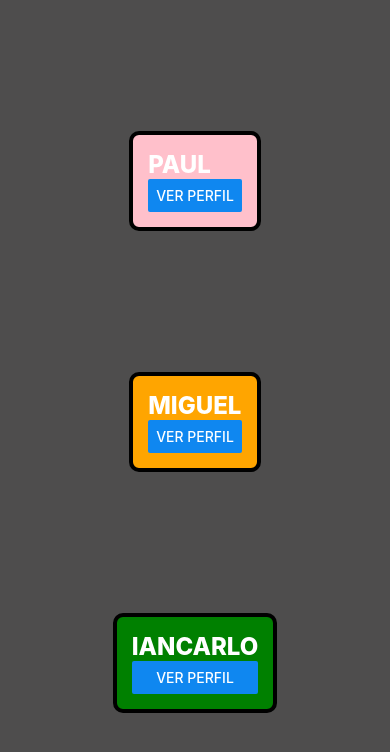
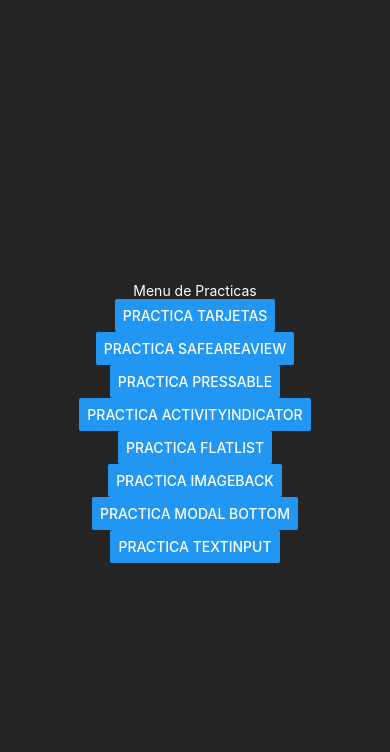
Before and after one commit to DevPaulVelasco/DAM223, a React Native app in the folder App2/: screen / in a window 390 px wide. Shown: the top 752 px of the page. Built offline with nearby package versions, Linux system fonts and the light colour scheme.

Commit message:
avance de practica de screen

```diff
--- a/App2/App.js
+++ b/App2/App.js
@@ -1,17 +1,15 @@
 // Zona de importaciones
-import { StatusBar } from 'expo-status-bar';
+
 import { StyleSheet, View } from 'react-native';
-import { Perfil } from './componentes/Perfil';
+import MenuScreen from './screens/MenuScreen'
+
 
 // Zona numero 2 "MAIN"
 export default function App() {
   return (
     <View style={styles.container}>
+      <MenuScreen></MenuScreen>
 
-      <Perfil nombre="Paul" carrera="TIID" materia="APPS MOVILES" cuatrimestre="4to Cuatrimestre" style={styles.tarjeta1}></Perfil>
-      <Perfil nombre="Miguel" carrera="TIID" materia="APPS MOVILES" cuatrimestre="4to Cuatrimestre" style={styles.tarjeta2}></Perfil>
-      <Perfil nombre="Iancarlo" carrera="TIID" materia="PROGRAMACIÓN" cuatrimestre="4to Cuatrimestre" style={styles.tarjeta3}></Perfil>
-      <StatusBar style="auto" />
     </View>
   );
 }
@@ -20,18 +18,10 @@ export default function App() {
 const styles = StyleSheet.create({
   container: {
     flex: 1,
-    backgroundColor: '#4e4d4d',
-    flexDirection: 'column',
+    backgroundColor: '#252525',
+    flexDirection: 'row',
     alignItems: 'center',
-    justifyContent: 'space-evenly',
+    justifyContent: 'center',
   },
-  tarjeta1: {
-    backgroundColor: 'pink'
-  },
-  tarjeta2: {
-    backgroundColor: 'orange'
-  },
-  tarjeta3: {
-    backgroundColor: 'green'
-  }
+
 });
--- /dev/null
+++ b/App2/screens/ActivityIndicatorScreen.js
@@ -0,0 +1,27 @@
+// Zona de importaciones
+
+import { StyleSheet, View } from 'react-native';
+
+
+// Zona numero 2 "MAIN"
+export default function ActivityIndicatorScreen() {
+  return (
+    <View style={styles.container}>
+        <Text>Aqui va la practica </Text>
+        <Text>Equipo </Text>
+
+    </View>
+  );
+}
+
+// ZONA DE ESTILOS
+const styles = StyleSheet.create({
+  container: {
+    flex: 1,
+    backgroundColor: '#252525',
+    flexDirection: 'row',
+    alignItems: 'center',
+    justifyContent: 'center',
+  },
+
+});
--- /dev/null
+++ b/App2/screens/FlatListScreen.js
@@ -0,0 +1,27 @@
+// Zona de importaciones
+
+import { StyleSheet, View } from 'react-native';
+
+
+// Zona numero 2 "MAIN"
+export default function FlatListScreen() {
+  return (
+    <View style={styles.container}>
+        <Text>Aqui va la practica </Text>
+        <Text>Equipo </Text>
+
+    </View>
+  );
+}
+
+// ZONA DE ESTILOS
+const styles = StyleSheet.create({
+  container: {
+    flex: 1,
+    backgroundColor: '#252525',
+    flexDirection: 'row',
+    alignItems: 'center',
+    justifyContent: 'center',
+  },
+
+});
--- /dev/null
+++ b/App2/screens/ImageBackScreen.js
@@ -0,0 +1,27 @@
+// Zona de importaciones
+
+import { StyleSheet, View } from 'react-native';
+
+
+// Zona numero 2 "MAIN"
+export default function ImageBackScreen() {
+  return (
+    <View style={styles.container}>
+        <Text>Aqui va la practica </Text>
+        <Text>Equipo </Text>
+
+    </View>
+  );
+}
+
+// ZONA DE ESTILOS
+const styles = StyleSheet.create({
+  container: {
+    flex: 1,
+    backgroundColor: '#252525',
+    flexDirection: 'row',
+    alignItems: 'center',
+    justifyContent: 'center',
+  },
+
+});
--- /dev/null
+++ b/App2/screens/MenuScreen.js
@@ -0,0 +1,71 @@
+// Zona de importaciones
+import { StyleSheet, View, Text, Button } from 'react-native';
+import { useState } from 'react';
+import SafeScreen from './SafeScreen';
+import PressableScreen from './PressableScreen';
+import ActivityIndicatorScreen from './ActivityIndicatorScreen';
+import FlatListScreen from './FlatListScreen';
+import ImageBackScreen  from './ImageBackScreen';
+import ModalScreen from './ModalBottomScreen';
+
+
+
+
+// Zona numero 2 "MAIN"
+export default function MenuScreen() {
+    const [screen, setscreen] = useState('menu');
+
+    switch(screen) {
+        case 'safe':
+            return <SafeScreen />;
+        case 'press':
+            return <PressableScreen />;
+        case 'tarjetas':
+            return <TarjetasScreen />;
+        case 'text':
+            return <TextScreen />;
+        case 'flat':
+            return <FlatListScreen />;
+        case 'image':
+            return <ImageBackScreen />;
+        case 'modal':
+            return <ModalBottomScreen/>;
+        case 'activity':
+            return <ActivityIndicatorScreen/>;
+        case 'menu':
+        default:
+            return (
+                <View style={styles.container}>
+                    <Text style={{ color: '#fff' }}>Menu de Practicas</Text>
+
+                    <Button title="Practica Tarjetas" onPress={() => setscreen('tarjetas')} />
+
+                    <Button title="Practica SafeAreaView" onPress={() => setscreen('safe')} />
+
+                    <Button title="Practica Pressable" onPress={() => setscreen('press')} />
+
+                    <Button title="Practica ActivityIndicator" onPress={() => setscreen('activity')}/>
+
+                    <Button title="Practica FlatList" onPress={() => setscreen('flatList')} />
+
+                    <Button title="Practica ImageBack" onPress={() => setscreen('imageback')} />
+
+                    <Button title="Practica Modal Bottom" onPress={() => setscreen('modal')} />
+
+                    <Button title="Practica TextInput" onpPress={() => setscreen(text)}/>
+
+                </View>
+            );
+    }
+}
+
+// ZONA DE ESTILOS
+const styles = StyleSheet.create({
+  container: {
+    flex: 1,
+    backgroundColor: '#252525',
+    flexDirection: 'column',
+    alignItems: 'center',
+    justifyContent: 'center',
+  },
+});
--- /dev/null
+++ b/App2/screens/ModalBottomScreen.js
@@ -0,0 +1,27 @@
+// Zona de importaciones
+
+import { StyleSheet, View } from 'react-native';
+
+
+// Zona numero 2 "MAIN"
+export default function ModalBottomScreen() {
+  return (
+    <View style={styles.container}>
+        <Text>Aqui va la practica </Text>
+        <Text>Equipo </Text>
+
+    </View>
+  );
+}
+
+// ZONA DE ESTILOS
+const styles = StyleSheet.create({
+  container: {
+    flex: 1,
+    backgroundColor: '#252525',
+    flexDirection: 'row',
+    alignItems: 'center',
+    justifyContent: 'center',
+  },
+
+});
--- /dev/null
+++ b/App2/screens/PressableScreen.js
@@ -0,0 +1,27 @@
+// Zona de importaciones
+
+import { StyleSheet, View } from 'react-native';
+
+
+// Zona numero 2 "MAIN"
+export default function PressableScreen() {
+  return (
+    <View style={styles.container}>
+        <Text>Aqui va la practica 11</Text>
+        <Text>Equipo Karen</Text>
+
+    </View>
+  );
+}
+
+// ZONA DE ESTILOS
+const styles = StyleSheet.create({
+  container: {
+    flex: 1,
+    backgroundColor: '#252525',
+    flexDirection: 'row',
+    alignItems: 'center',
+    justifyContent: 'center',
+  },
+
+});
--- /dev/null
+++ b/App2/screens/SafeScreen.js
@@ -0,0 +1,27 @@
+// Zona de importaciones
+
+import { StyleSheet, View, Text } from 'react-native';
+
+
+// Zona numero 2 "MAIN"
+export default function SafeScreen() {
+  return (
+    <View style={styles.container}>
+        <Text>Aqui va la practica 10</Text>
+        <Texto>Equipo Dulce</Texto>
+
+    </View>
+  );
+}
+
+// ZONA DE ESTILOS
+const styles = StyleSheet.create({
+  container: {
+    flex: 1,
+    backgroundColor: '#252525',
+    flexDirection: 'row',
+    alignItems: 'center',
+    justifyContent: 'center',
+  },
+
+});
```
Also changed, not shown: App2/componentes/Saludo.js (deleted, +0 -7 lines), App2/componentes/Saludo2.js (deleted, +0 -15 lines), App2/screens/TarjetasScreen.js (added, +37 -0 lines), App2/screens/TextInputScreen.js (added, +27 -0 lines).
